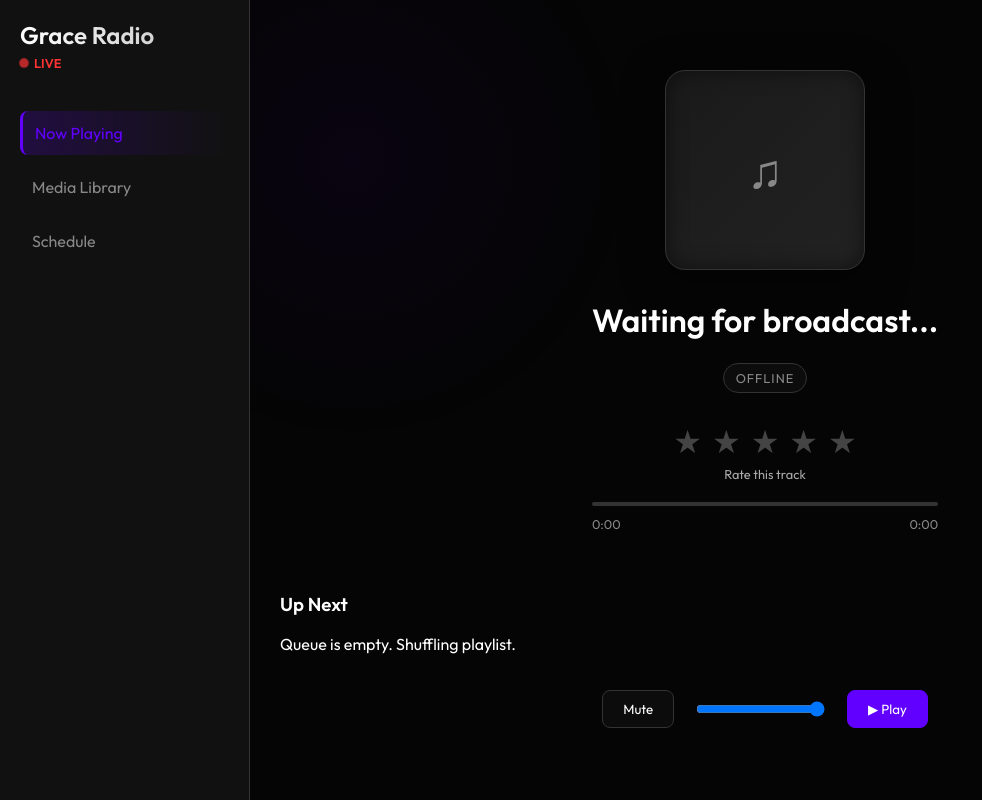
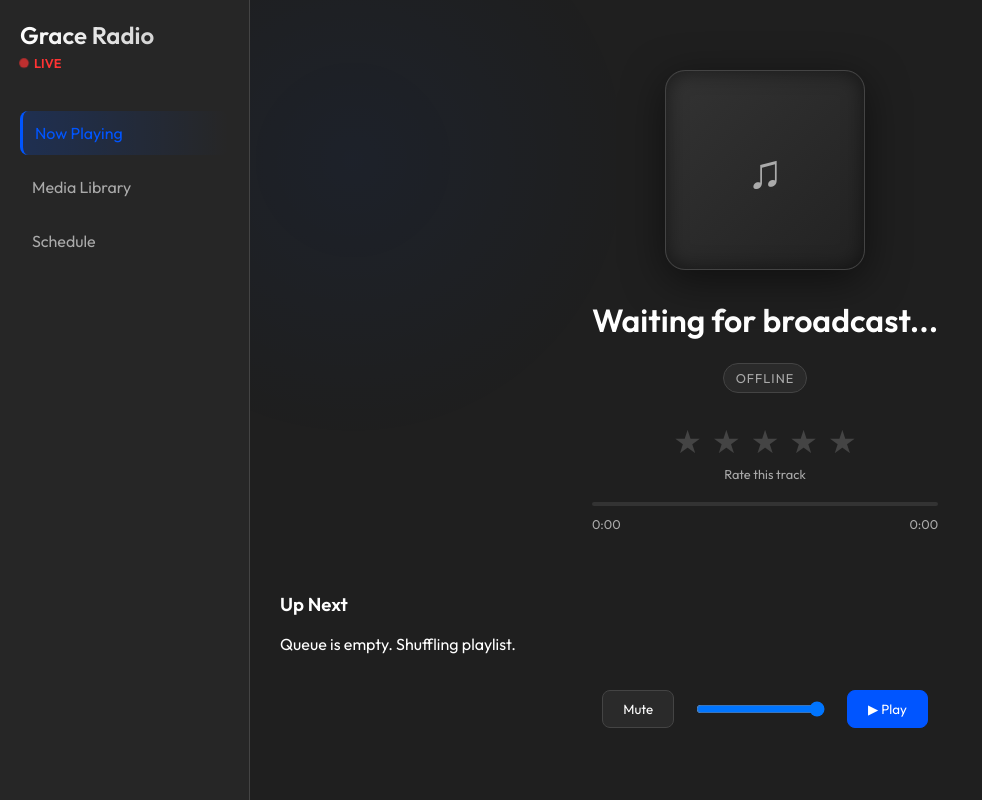
Before and after one commit to GarrettTrinity/grace-radio, a Flask app: page / in a window 1280 px wide. Shown: the whole page, without its empty margins (0-982 px from the left). Run offline with Flask 3, Linux system fonts and the light colour scheme.

Commit message:
Update branding: new logo and Blue/Gray theme

```diff
--- a/static/css/style.css
+++ b/static/css/style.css
@@ -1,17 +1,17 @@
 :root {
-    --bg-dark: #050505;
-    --bg-panel: #111111;
-    --bg-card: #1a1a1a;
+    --bg-dark: #1f1f1f;
+    --bg-panel: #262626;
+    --bg-card: #333333;
     --text-main: #ffffff;
-    --text-muted: #888888;
-    --accent: #2c00a6;
-    /* Deep Violet */
-    --accent-bright: #6200ff;
-    /* Bright Neon */
-    --accent-secondary: #00ffc8;
-    /* Teal */
-    --border: #333333;
-    --glass: rgba(255, 255, 255, 0.03);
+    --text-muted: #aaaaaa;
+    --accent: #0033cc;
+    /* Royal Blue */
+    --accent-bright: #0055ff;
+    /* Bright Blue */
+    --accent-secondary: #ffffff;
+    /* White */
+    --border: #444444;
+    --glass: rgba(255, 255, 255, 0.05);
     --font-family: 'Outfit', sans-serif;
 }
 
@@ -129,7 +129,7 @@ body {
 }
 
 .menu-btn.active {
-    background: linear-gradient(90deg, rgba(98, 0, 255, 0.2) 0%, rgba(0, 0, 0, 0) 100%);
+    background: linear-gradient(90deg, rgba(0, 85, 255, 0.2) 0%, rgba(0, 0, 0, 0) 100%);
     color: var(--accent-bright);
     border-left: 3px solid var(--accent-bright);
 }
@@ -140,7 +140,7 @@ body {
     padding: 30px;
     overflow-y: auto;
     position: relative;
-    background: radial-gradient(circle at 10% 20%, rgba(98, 0, 255, 0.05), transparent 25%);
+    background: radial-gradient(circle at 10% 20%, rgba(0, 85, 255, 0.05), transparent 25%);
 }
 
 .view {
--- a/templates/index.html
+++ b/templates/index.html
@@ -15,7 +15,7 @@
     <link rel="apple-touch-icon" href="/static/icons/apple-touch-icon.png">
     <meta name="apple-mobile-web-app-capable" content="yes">
     <meta name="apple-mobile-web-app-status-bar-style" content="black-translucent">
-    <meta name="theme-color" content="#050505">
+    <meta name="theme-color" content="#1f1f1f">
 </head>
 
 <body>
```
Also changed, not shown: static/icons/apple-touch-icon.png, static/icons/icon-192.png, static/icons/icon-512.png, static/manifest.json.
